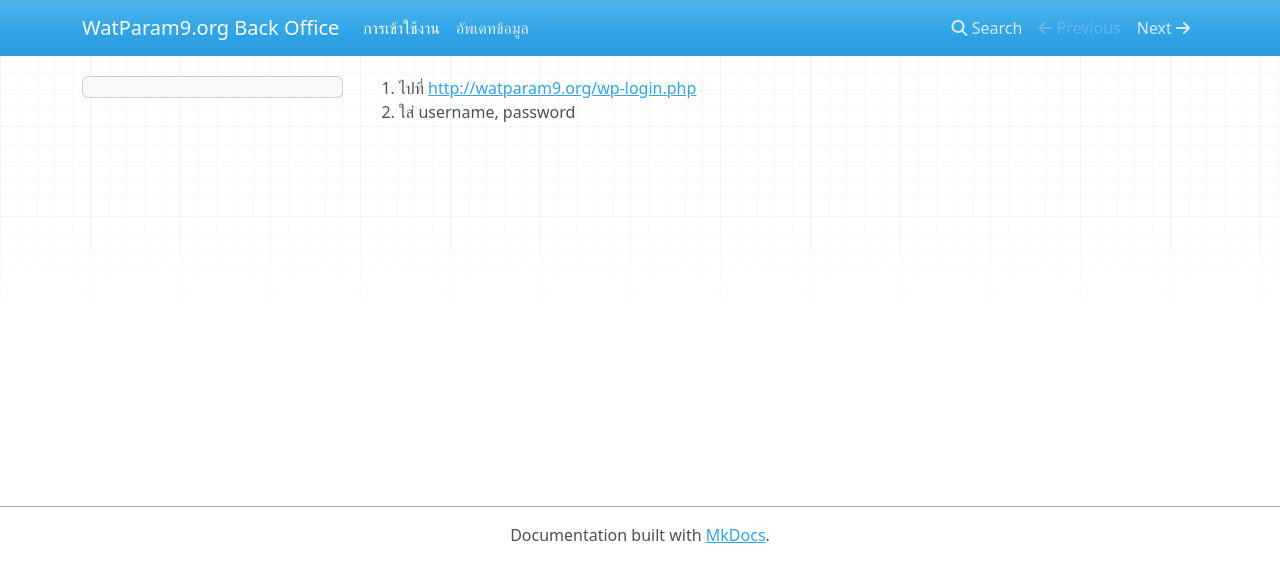
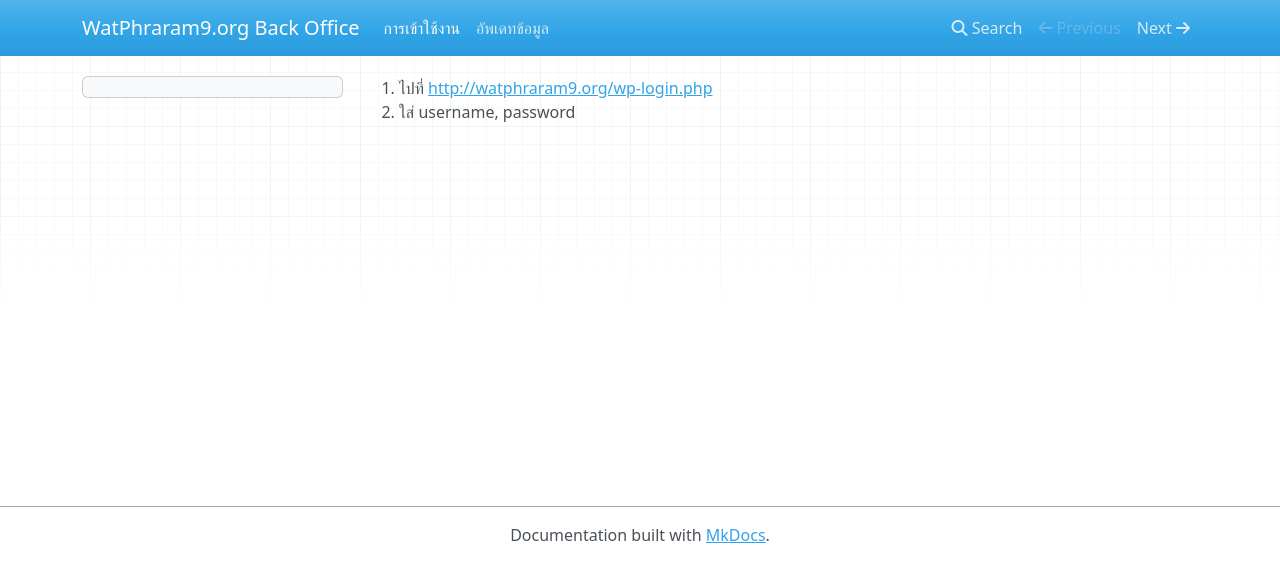
Before and after one commit to goonnow/watparam9-doc, an MkDocs documentation site: the page built from docs/index.md, in a window 1280 px wide. Shown: the top 582 px of the page. Built offline with MkDocs 1.6.1, drawn with Linux system fonts in a browser that asks for light colours; nearby versions of some CDN libraries; old or Windows-style settings are respelled for this version of MkDocs.

Commit message:
Correct sitename

```diff
--- a/docs/index.md
+++ b/docs/index.md
@@ -1,2 +1,2 @@
-1. ไปที่ [http://watparam9.org/wp-login.php](http://watparam9.org/wp-login.php)
+1. ไปที่ [http://watphraram9.org/wp-login.php](http://watphraram9.org/wp-login.php)
 2. ใส่ username, password
--- a/mkdocs.yml
+++ b/mkdocs.yml
@@ -1,4 +1,4 @@
-site_name: WatParam9.org Back Office
+site_name: WatPhraram9.org Back Office
 pages:
     - [index.md, การเข้าใช้งาน]
     - [how-to-update.md, อัพเดทข้อมูล]
```
